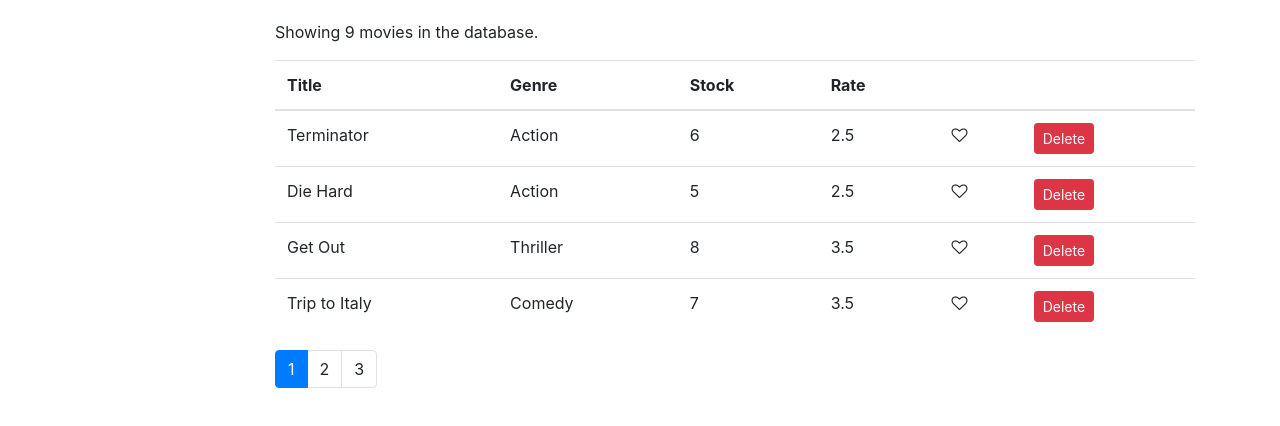
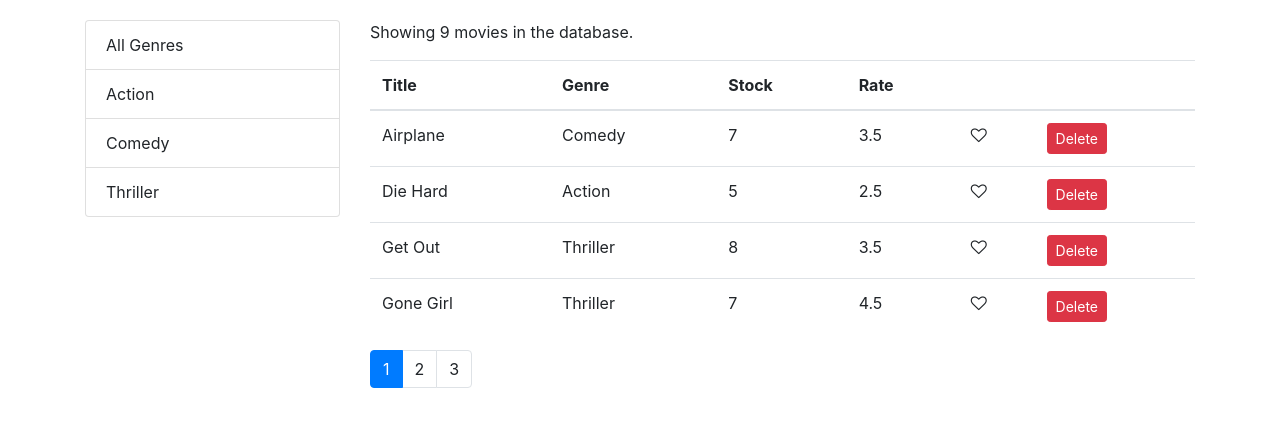
Before and after one commit to alck112/Learning_React, a React (Create React App) app in the folder vidly/: page / in a window 1280 px wide. Shown: the top 426 px of the page. Built offline with nearby package versions, Linux system fonts and the light colour scheme.

Commit message:
list group, pagination

```diff
--- a/vidly/package.json
+++ b/vidly/package.json
@@ -39,5 +39,6 @@
       "last 1 firefox version",
       "last 1 safari version"
     ]
-  }
+  },
+  "devDependencies": {}
 }
--- a/vidly/src/components/common/listGroup.jsx
+++ b/vidly/src/components/common/listGroup.jsx
@@ -1,9 +1,23 @@
-import React from 'react';
+import React from "react";
 
 function ListGroup(props) {
+    const {items, textProperty, valueProperty, onItemSelect, selectedItems} = props;
     return (
-        <div></div>
+        <ul className="list-group">
+            {items.map((item) => (
+                <li onClick={() => onItemSelect(item)}
+                    key={item[valueProperty]}
+                    className={item === selectedItems ? 'list-group-item active': 'list-group-item'}>
+                    {item[textProperty]}
+                </li>
+            ))}
+        </ul>
     );
 }
 
+ListGroup.defaultProps = {
+    textProperty: 'name',
+    valueProperty: '_id'
+};
+
 export default ListGroup;
--- /dev/null
+++ b/vidly/src/components/common/tableBody.jsx
@@ -0,0 +1,34 @@
+import React, {Component} from 'react';
+import _ from 'lodash';
+
+class TableBody extends Component {
+
+    renderCell = (item, column) => {
+        if (column.content) {
+            return column.content(item)}
+        return _.get(item, column.path);
+    };
+
+    creatKey = (item, column) => {
+        return item._id + (column.path || column.key);
+    }
+
+    render() {
+        const {data, columns} = this.props;
+        return (
+            <tbody>
+            {data.map(item => (
+                <tr key={item._id}>
+                    {columns.map(column => (
+                        <td key={this.creatKey(item, column)}>
+                            {this.renderCell(item, column)}
+                        </td>
+                    ))}
+                </tr>
+            ))}
+            </tbody>
+        );
+    }
+}
+
+export default TableBody;
--- /dev/null
+++ b/vidly/src/components/common/tableHeader.jsx
@@ -0,0 +1,31 @@
+import React, {Component} from 'react';
+
+class TableHeader extends Component {
+
+    raiseSort = path => {
+        const sortColumn = {...this.props.sortColumn};
+        if (sortColumn.path === path) {
+            sortColumn.order = (sortColumn.order === 'asc') ? 'desc' : 'asc';
+        } else {
+            sortColumn.path = path;
+            sortColumn.order = 'asc';
+        }
+        this.props.onSort(sortColumn)
+    }
+
+    render() {
+
+        return (
+            <thead>
+            <tr>
+                {this.props.columns.map(column => (
+                    <th key={column.path || column.key}
+                        onClick={() => this.raiseSort(column.path)}>{column.label}</th>
+                ))}
+            </tr>
+            </thead>
+        );
+    }
+}
+
+export default TableHeader;
--- a/vidly/src/components/movies.jsx
+++ b/vidly/src/components/movies.jsx
@@ -1,21 +1,26 @@
 import React, {Component} from 'react';
 import {getMovies} from "../services/fakeMovieService";
-import LikeButton from "./common/likeButton";
 import Pagination from "./common/pagination";
 import {pagination} from "../utils/paginate";
 import ListGroup from "./common/listGroup";
 import  {getGenres} from "../services/fakeGenreService";
+import MoviesTable from "./moviesTable";
+import _ from "lodash";
+import * as path from "path";
 
 class Movies extends Component {
     state = {
         movies: [],
         genres: [],
         pageSize: 4,
-        currentPage: 1
+        currentPage: 1,
+        selectedGenre: "",
+        sortColumn: {path: 'title', order: 'asc'}
     };
 
     componentDidMount() {
-        this.setState({movies: getMovies(), genres:getGenres()})
+        const genres = [{_id: "", name: 'All Genres'},...getGenres()]
+        this.setState({movies: getMovies(), genres:genres})
     }
 
     handleDelete = movie => {
@@ -36,53 +41,55 @@ class Movies extends Component {
     };
 
     handleGenreSelect = (genre) => {
-        console.log(genre);
+        this.setState({selectedGenre: genre, currentPage: 1});
     };
 
+    handleSort = (sortColumn) => {
+        this.setState({sortColumn: sortColumn});
+    };
 
     render() {
-        const {pageSize, currentPage, movies: allMovies} = this.state;
+        const {
+            pageSize,
+            currentPage,
+            movies: allMovies,
+            genres,
+            selectedGenre,
+            sortColumn
+        } = this.state;
+
         const {length: count} = this.state.movies;
+
         if (count === 0) return <p>There are no movies in the database.</p>;
 
-        const movies = pagination(allMovies, currentPage, pageSize);
+        const filtered = selectedGenre && selectedGenre._id ?
+            allMovies.filter(m => m.genre._id === selectedGenre._id) : allMovies;
+
+        const sorted = _.orderBy(filtered, [sortColumn.path], [sortColumn.order]);
+
+        const movies = pagination(sorted, currentPage, pageSize);
 
         return (
             <div className="row">
-                <div className="col-2">
-                    <ListGroup items={this.state.genre} onItemSelect={this.handleGenreSelect}/>
+                <div className="col-3">
+                    <ListGroup items={genres}
+                               selectedItems={selectedGenre}
+                               onItemSelect={this.handleGenreSelect}
+                    />
                 </div>
                 <div className="col">
-                    <p> Showing {count} movies in the database.</p>
-                    <table className="table">
-                        <thead>
-                        <tr>
-                            <th>Title</th>
-                            <th>Genre</th>
-                            <th>Stock</th>
-                            <th>Rate</th>
-                            <th></th>
-                            <th></th>
-                        </tr>
-                        </thead>
-                        <tbody>
-                        {movies.map(movie => (
-                            <tr key={movie._id}>
-                                <td>{movie.title}</td>
-                                <td>{movie.genre.name}</td>
-                                <td>{movie.numberInStock}</td>
-                                <td>{movie.dailyRentalRate}</td>
-                                <td><LikeButton onLikeClick={() => this.handleLikedMovie(movie)} movie={movie}/></td>
-                                <td>
-                                    <button onClick={() => this.handleDelete(movie)} className="btn btn-danger btn-sm"
-                                            type="button">Delete
-                                    </button>
-                                </td>
-                            </tr>
-                        ))}
-                        </tbody>
-                    </table>
-                    <Pagination itemCount={count} pageSize={pageSize} currentPage={currentPage} onPageChange={this.handlePageChange}/>
+                    <p> Showing {filtered.length} movies in the database.</p>
+                    <MoviesTable movies={movies}
+                                 onLikeClick={this.handleLikedMovie}
+                                 onDelete={this.handleDelete}
+                                 onSort={this.handleSort}
+                                 sortColumn={sortColumn}
+                    />
+                    <Pagination itemCount={filtered.length}
+                                pageSize={pageSize}
+                                currentPage={currentPage}
+                                onPageChange={this.handlePageChange}
+                    />
 
                 </div>
             </div>
--- /dev/null
+++ b/vidly/src/components/moviesTable.jsx
@@ -0,0 +1,46 @@
+import React, {Component} from 'react';
+import LikeButton from "./common/likeButton";
+import TableHeader from "./common/tableHeader";
+import TableBody from "./common/tableBody";
+
+class MoviesTable extends Component {
+
+    columns = [
+        {label: 'Title', path: 'title'},
+        {label: 'Genre', path: 'genre.name'},
+        {label: 'Stock', path: 'numberInStock'},
+        {label: 'Rate', path: 'dailyRentalRate'},
+        {
+            key: 'like', content: (
+                movie => <LikeButton onLikeClick={() => this.props.onLikeClick(movie)}
+                                     movie={movie}
+                />)
+        },
+        {
+            key: 'delete', content: movie => (
+                <button onClick={() => this.props.onDelete(movie)}
+                        className="btn btn-danger btn-sm"
+                        type="button">
+                    Delete
+                </button>
+            )
+        }
+    ];
+
+    render() {
+        const {movies, sortColumn, onSort} = this.props;
+
+        return (
+            <table className="table">
+                <TableHeader columns={this.columns}
+                             sortColumn={sortColumn}
+                             onSort={onSort} />
+
+                <TableBody columns={this.columns} data={movies}/>
+            </table>
+        );
+    }
+}
+
+
+export default MoviesTable;
```
Also changed, not shown: vidly/src/components/common/likeButton.jsx (+6 -4 lines), vidly/src/components/common/pagination.jsx (+12 -9 lines).
